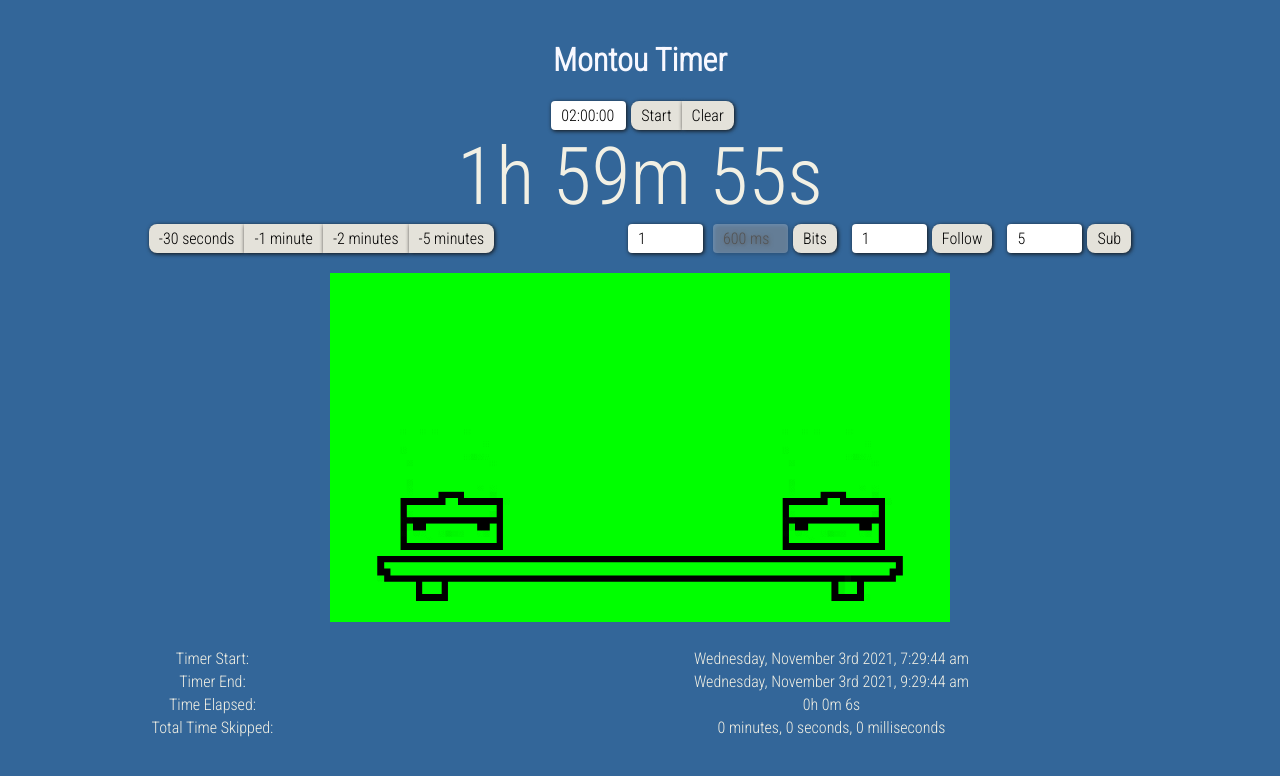
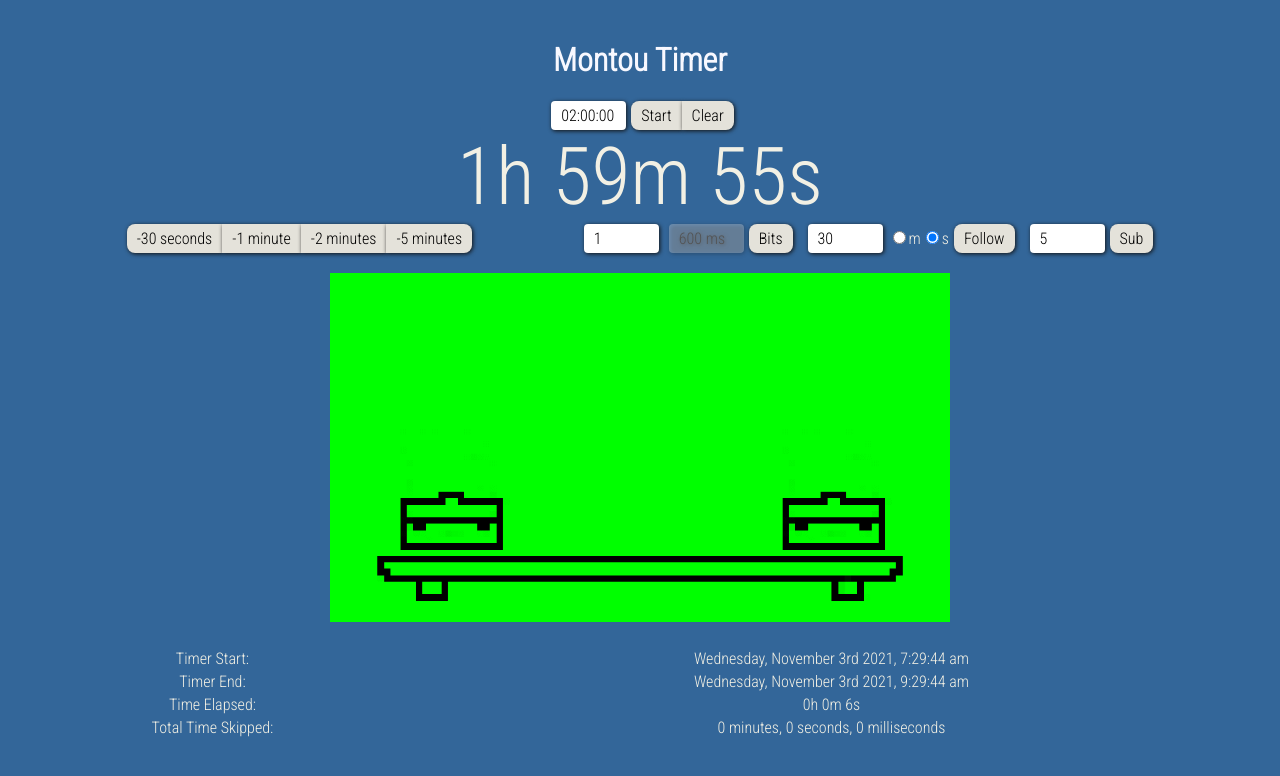
Before and after one commit to rrTong/montou-timer, a React (Create React App) app: page / in a window 1280 px wide. Shown: the top 776 px of the page. Built offline with nearby package versions, Linux system fonts and the light colour scheme.

Commit message:
add follow radio, default to 30s

```diff
--- a/src/components/Timer.js
+++ b/src/components/Timer.js
@@ -21,7 +21,8 @@ const Timer = ({ timerStart, timerEnd }) => {
   let timeElapsedDiff = moment.duration(timeElapsed);
 
   const [bitsInput, setBitsInput] = useState(1);
-  const [followInput, setFollowInput] = useState(1);
+  const [followInput, setFollowInput] = useState(30);
+  const [followSelectedOption, setFollowSelectedOption] = useState("seconds");
   const [subInput, setSubInput] = useState(5);
 
   const skipTime = (amount, unit, gif) => {
@@ -61,9 +62,13 @@ const Timer = ({ timerStart, timerEnd }) => {
     }
   };
 
+  const handleFollowSelectedOption = (e) => {
+    setFollowSelectedOption(e.target.value);
+  };
+
   const handleFollowSubmit = (e) => {
     e.preventDefault();
-    skipTime(followInput, "minutes", follow);
+    skipTime(followInput, followSelectedOption, follow);
   };
 
   const handleSubInput = (e) => {
@@ -204,6 +209,20 @@ const Timer = ({ timerStart, timerEnd }) => {
               value={followInput}
               onChange={(e) => handleFollowInput(e)}
             />
+            <input
+              type="radio"
+              value="minutes"
+              checked={followSelectedOption === "minutes"}
+              onChange={(e) => handleFollowSelectedOption(e)}
+            />
+            <label>m</label>
+            <input
+              type="radio"
+              value="seconds"
+              checked={followSelectedOption === "seconds"}
+              onChange={(e) => handleFollowSelectedOption(e)}
+            />
+            <label className="radio-text">s</label>
             <input className="button" type="submit" value="Follow" />
           </form>
           <form onSubmit={(e) => handleSubSubmit(e)}>
--- a/src/styles/Timer.css
+++ b/src/styles/Timer.css
@@ -21,6 +21,10 @@
   margin: 0 5px;
   width: 75px;
   filter: drop-shadow(1px 1px 2px #111111);
+}
+
+.radio-text {
+  margin-right: 5px;
 }
 
 .button {
```
